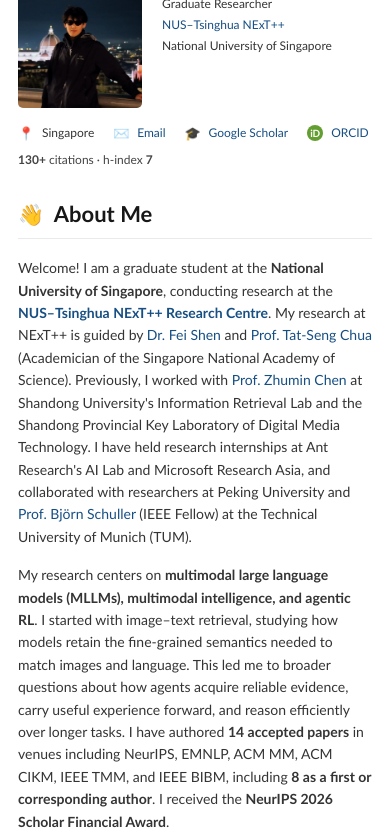
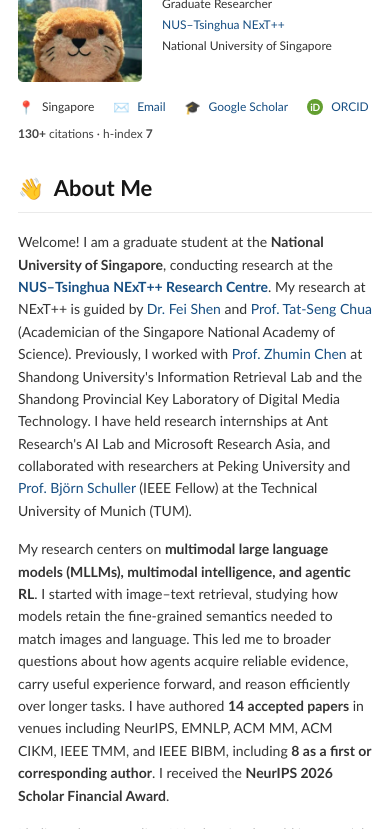
Before and after one commit to chatdgy/chatdgy.github.io, a plain HTML site: page index.html in a window 390 px wide. Shown: the part 119-948 px from the top of the page. Drawn offline with Linux system fonts and the light colour scheme.

Commit message:
Replace homepage portrait with plush avatar

```diff
--- a/index.html
+++ b/index.html
@@ -9,10 +9,10 @@
 <meta property="og:description" content="Research in multimodal AI, agent memory, and efficient LLM reasoning. Papers, research updates, and collaborations.">
 <meta property="og:type" content="website">
 <meta property="og:url" content="https://chatdgy.github.io/">
-<meta property="og:image" content="https://chatdgy.github.io/assets/guangyuan-florence.jpg">
+<meta property="og:image" content="https://chatdgy.github.io/assets/plush-avatar.jpg">
 <title>Guangyuan Dong · Homepage</title>
 <link rel="icon" href="assets/favicon.svg" type="image/svg+xml">
-<link rel="stylesheet" href="style.css?v=20261124-2">
+<link rel="stylesheet" href="style.css?v=20261124-avatar">
 <script src="site.js" defer></script>
 </head>
 <body>
@@ -24,7 +24,7 @@
 </header>
 <div class="layout">
 <aside class="sidebar" aria-label="Profile">
-  <a href="assets/guangyuan-florence.jpg" class="portrait" aria-label="View my photo in Florence"><img src="assets/guangyuan-florence.jpg" alt="Guangyuan Dong overlooking Florence at night" width="2566" height="1444" fetchpriority="high"></a>
+  <a href="assets/plush-avatar.jpg" class="portrait" aria-label="View my avatar"><img src="assets/plush-avatar.jpg" alt="Plush animal avatar with an indoor waterfall in the background" width="566" height="566" fetchpriority="high"></a>
   <h1>Guangyuan Dong</h1>
   <p class="institution">Graduate Researcher<br><a href="https://www.nextcenter.org/">NUS–Tsinghua NExT++</a><br>National University of Singapore</p>
   <p class="focus">Multimodal AI<br>Agent Memory &amp; RL<br>Efficient LLM Reasoning</p>
--- a/style.css
+++ b/style.css
@@ -18,7 +18,7 @@ h4{font-size:16px;font-weight:600;line-height:1.55}
 .layout{width:min(1260px,calc(100% - 64px));margin:36px auto 0;display:grid;grid-template-columns:218px minmax(0,1fr);gap:48px}
 .sidebar{align-self:start;position:sticky;top:94px}
 .portrait{display:block;width:218px;margin:0 0 20px;overflow:hidden;border-radius:5px}
-.portrait img{display:block;width:218px;height:252px;object-fit:cover;object-position:27% 50%;transition:transform .25s ease}
+.portrait img{display:block;width:218px;height:218px;object-fit:cover;object-position:center;transition:transform .25s ease}
 .portrait:hover img{transform:scale(1.025)}
 .sidebar h1{font-size:23px;font-weight:700;line-height:1.4;margin-bottom:10px}
 .sidebar h1 span{font-size:20px;letter-spacing:.05em;font-weight:500}
@@ -93,7 +93,7 @@ dialog::backdrop{background:rgba(0,0,0,.65)}
 @media(min-width:1450px){.layout{gap:54px;grid-template-columns:218px minmax(0,1fr)}}
 @media(max-width:1000px){
 .layout{width:calc(100% - 40px);gap:28px;grid-template-columns:180px minmax(0,1fr)}
-.portrait,.portrait img{width:175px}.portrait img{height:205px}
+.portrait,.portrait img{width:175px}.portrait img{height:175px}
 .sidebar h1{font-size:20px}.paper{grid-template-columns:36% minmax(0,1fr);gap:18px}
 .paper-title{font-size:16px}.experience-title{display:block}
 }
@@ -103,7 +103,7 @@ body{font-size:14px}.masthead{position:static}
 .nav a{font-size:12px}.nav .home{margin:0}
 .layout{display:block;width:calc(100% - 36px);margin:25px auto 0}
 .sidebar{position:static;display:grid;grid-template-columns:124px 1fr;column-gap:20px;margin-bottom:30px;align-items:start}
-.portrait{grid-row:1/4;margin:0;width:124px}.portrait img{width:124px;height:150px}
+.portrait{grid-row:1/4;margin:0;width:124px}.portrait img{width:124px;height:124px}
 .sidebar h1{font-size:20px;margin-bottom:7px}.sidebar h1 span{font-size:16px}
 .institution{font-size:12px;margin-bottom:6px}.focus{display:none}
 .contact{grid-column:1/-1;display:flex;flex-wrap:wrap;gap:6px 19px;font-size:12px;margin:12px 0 5px}
```
Also changed, not shown: assets/plush-avatar.jpg (added).
